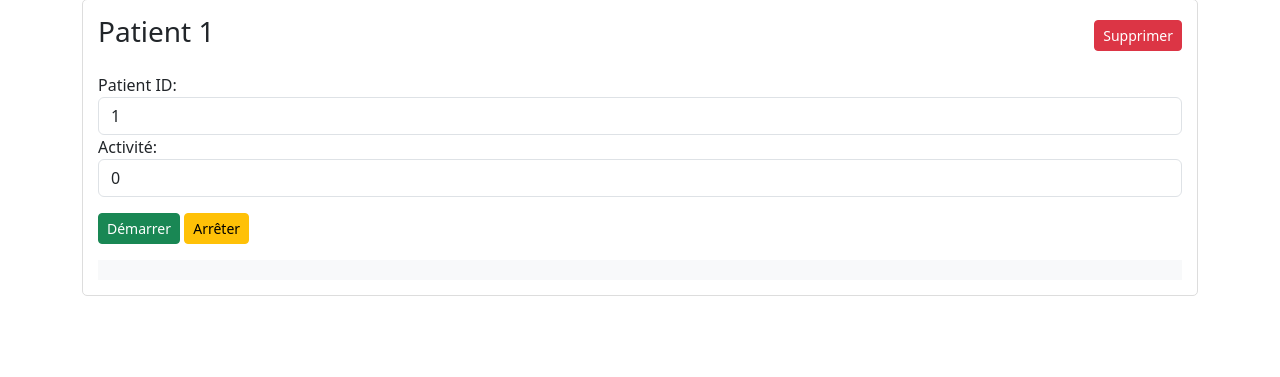
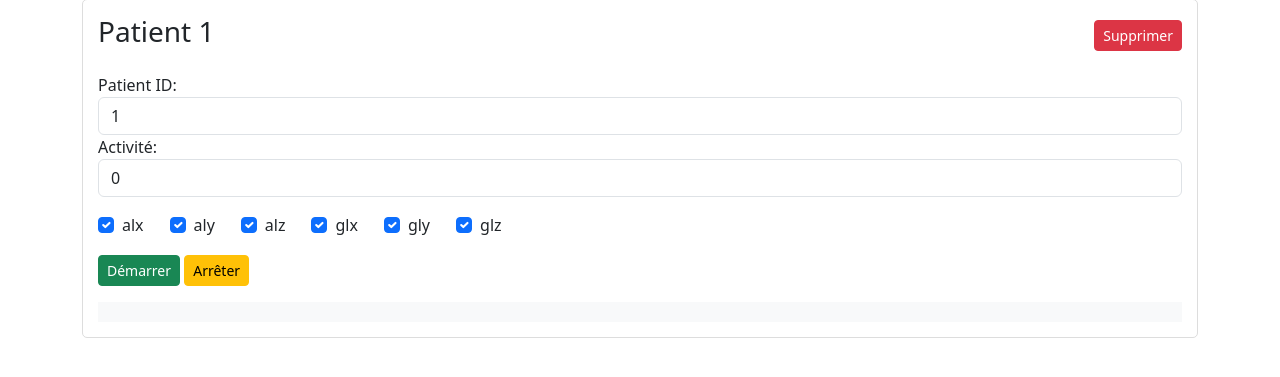
Before and after one commit to Hugo-COLLIN/MIAGE_Systeme_WEBS, a Flask app: page / in a window 1280 px wide. Shown: the part 159-536 px from the top of the page. Run offline with Flask 2, Linux system fonts and the light colour scheme; some libraries are stand-ins or nearby versions.

Commit message:
feat: option to individually select sensors to capture and display

```diff
--- a/static/js/scripts.js
+++ b/static/js/scripts.js
@@ -1,8 +1,16 @@
 let eventSources = {};
 let patientCounter = 0;
+const sensorTypes = ['alx', 'aly', 'alz', 'glx', 'gly', 'glz'];
 
 function createPatientPanel() {
     patientCounter++;
+    let sensorCheckboxes = sensorTypes.map(sensor =>
+        `<div class="form-check form-check-inline">
+            <input class="form-check-input sensor-checkbox" type="checkbox" id="${sensor}-${patientCounter}" value="${sensor}" checked>
+            <label class="form-check-label" for="${sensor}-${patientCounter}">${sensor}</label>
+        </div>`
+    ).join('');
+
     return `
         <div class="patient-container" id="patient-panel-${patientCounter}">
             <div class="d-flex justify-content-between align-items-center mb-3">
@@ -14,6 +22,9 @@ function createPatientPanel() {
                 <input type="number" class="form-control patient-id" value="${patientCounter}">
                 <label>Activité:</label>
                 <input type="number" class="form-control activity-id" value="0">
+            </div>
+            <div class="sensor-checkboxes mb-3">
+                ${sensorCheckboxes}
             </div>
             <div class="mb-3">
                 <button onclick="startPatientStream(${patientCounter})" class="btn btn-success btn-sm">Démarrer</button>
@@ -30,7 +41,7 @@ function addPatientPanel() {
 
 function removePatientPanel(patientNum) {
     stopPatientStream(patientNum);
-    $(`#patient-panel-${patientNum}`).remove();
+    $(`#patient-panel-${patientCounter}`).remove();
 }
 
 function startPatientStream(patientNum) {
@@ -47,8 +58,17 @@ function startPatientStream(patientNum) {
     eventSources[patientNum] = eventSource;
 
     eventSource.onmessage = function(event) {
-        container.append(`<p>${event.data}</p>`);
-        container.scrollTop(container[0].scrollHeight);
+        const data = event.data.split(',');
+        const selectedSensors = panel.find('.sensor-checkbox:checked').map(function() {
+            return $(this).val();
+        }).get();
+
+        let filteredData = data.filter((value, index) => selectedSensors.includes(sensorTypes[index]));
+
+        if (filteredData.length > 0) {
+            container.append(`<p>${filteredData.join(', ')}</p>`);
+            container.scrollTop(container[0].scrollHeight);
+        }
     };
 }
 
--- a/templates/index.html
+++ b/templates/index.html
@@ -17,6 +17,11 @@
             overflow-y: auto;
             background-color: #f8f9fa;
             padding: 10px;
+        }
+        .sensor-checkboxes {
+            display: flex;
+            flex-wrap: wrap;
+            gap: 10px;
         }
     </style>
 </head>
```
